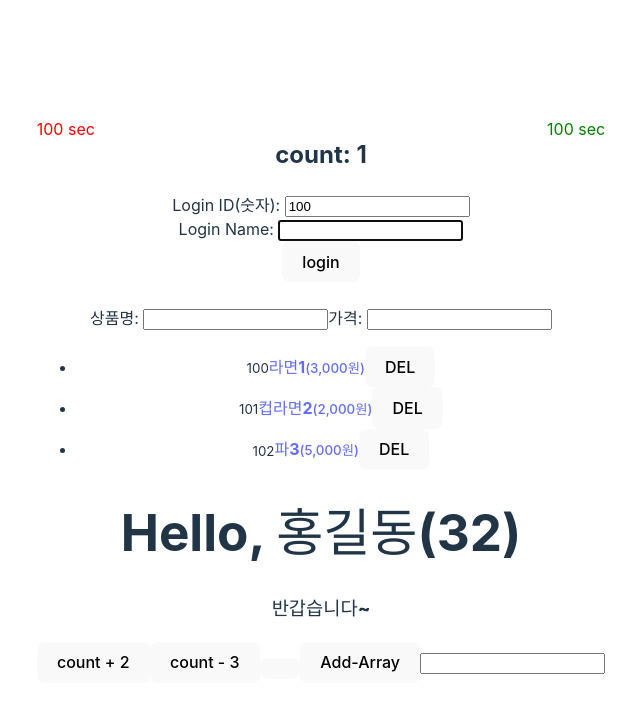
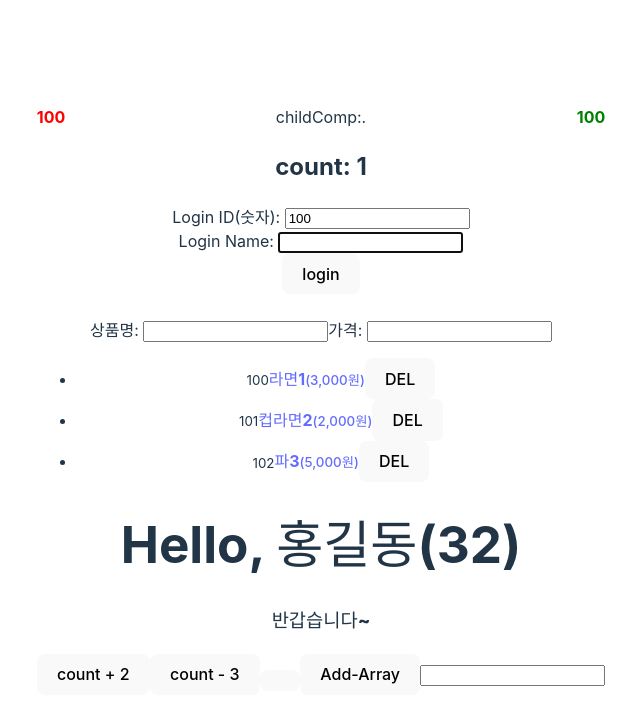
Before and after one commit to rhtjddls123/hello_react, a React (Vite) app in the folder trythis/: page / in a window 1280 px wide. Shown: the top 722 px of the page, without its empty margins (319-959 px from the left). Built offline with nearby package versions, Linux system fonts and the light colour scheme.

Commit message:
App.tsx refactoring

```diff
--- a/trythis/src/App.tsx
+++ b/trythis/src/App.tsx
@@ -3,45 +3,61 @@ import { MemoHello } from './components/Hello';
 import { MyMemo } from './components/My';
 import './App.css';
 import { useCounter } from './hooks/counter-context';
-import { useState, useEffect, useCallback } from 'react';
+import {
+  useState,
+  useCallback,
+  useImperativeHandle,
+  forwardRef,
+  useRef,
+} from 'react';
 import { useTimer } from './hooks/timer-hooks';
 import { SessionContextProvider } from './hooks/session-context.tsx';
+
+type ChildHandler = {
+  appendPeriod: () => void;
+};
+const ChildComponent = forwardRef((_, ref) => {
+  const [childText, setChildText] = useState('.');
+  const [badCount, setBadCount] = useState(0);
+  const [goodCount, setGoodCount] = useState(0);
+
+  const { useInterval, useTimeout } = useTimer();
+
+  useInterval(() => setBadCount((pre) => pre + 1), 1000);
+  useInterval(() => setGoodCount((pre) => pre + 1), 1000);
+
+  useTimeout(
+    (initSec) => {
+      setBadCount(initSec);
+      setGoodCount(initSec);
+    },
+    5000,
+    100
+  );
+  const handler: ChildHandler = {
+    appendPeriod: () => setChildText((c) => c + '.'),
+  };
+  useImperativeHandle(ref, () => handler);
+  return (
+    <>
+      <strong style={{ float: 'left', color: 'red' }}>{badCount}</strong>
+      childComp:{childText}
+      <strong style={{ float: 'right', color: 'green' }}>{goodCount}</strong>
+    </>
+  );
+});
 
 function App() {
   // console.log('@@@App');
   const { count } = useCounter();
-
-  const [badSec, setBadSec] = useState(0);
-  const [goodSec, setGoodSec] = useState(0);
-  const { useInterval, useTimeout } = useTimer();
   const fn = useCallback(() => 'useCallback', []);
   // const fn = () => 'FN';
 
-  useInterval(() => setBadSec((pre) => pre + 1), 1000);
-
-  useEffect(() => {
-    const goodSet = setInterval(() => setGoodSec((pre) => pre + 1), 1000);
-    return () => {
-      clearInterval(goodSet);
-    };
-  }, []);
-
-  useTimeout(() => console.log('X'), 1000);
-  useTimeout((name) => console.log(`Hello, ${name}!!!`), 1000, ['Hong']);
-  useTimeout(
-    (init) => {
-      setBadSec(Number(init));
-      setGoodSec(Number(init));
-    },
-    5000,
-    100
-  );
+  const childRef = useRef<ChildHandler>(null);
 
   return (
     <SessionContextProvider>
-      <span style={{ float: 'left', color: 'red' }}>{badSec} sec</span>
-      <span style={{ float: 'right', color: 'green' }}>{goodSec} sec</span>
-
+      <ChildComponent ref={childRef} />
       <h2>count: {count}</h2>
       <MyMemo />
       <MemoHello name='홍길동' age={32} fn={fn}>
--- a/trythis/src/hooks/session-context.tsx
+++ b/trythis/src/hooks/session-context.tsx
@@ -80,7 +80,8 @@ const setStorage = (session: Session | undefined) => {
 const getStorage = () => {
   const strLogin = sessionStorage.getItem(SKEY);
   const strCart = localStorage.getItem(SKEY);
-  if (!strCart || strCart === '[]') return undefined;
+  console.log('strLogin>>>>>>>>>>>>>>>>>', strLogin);
+  if (!strCart || (strCart === '[]' && strLogin === 'null')) return undefined;
 
   const loginUser = strLogin ? JSON.parse(strLogin) : null;
   const cart = JSON.parse(strCart);
```
